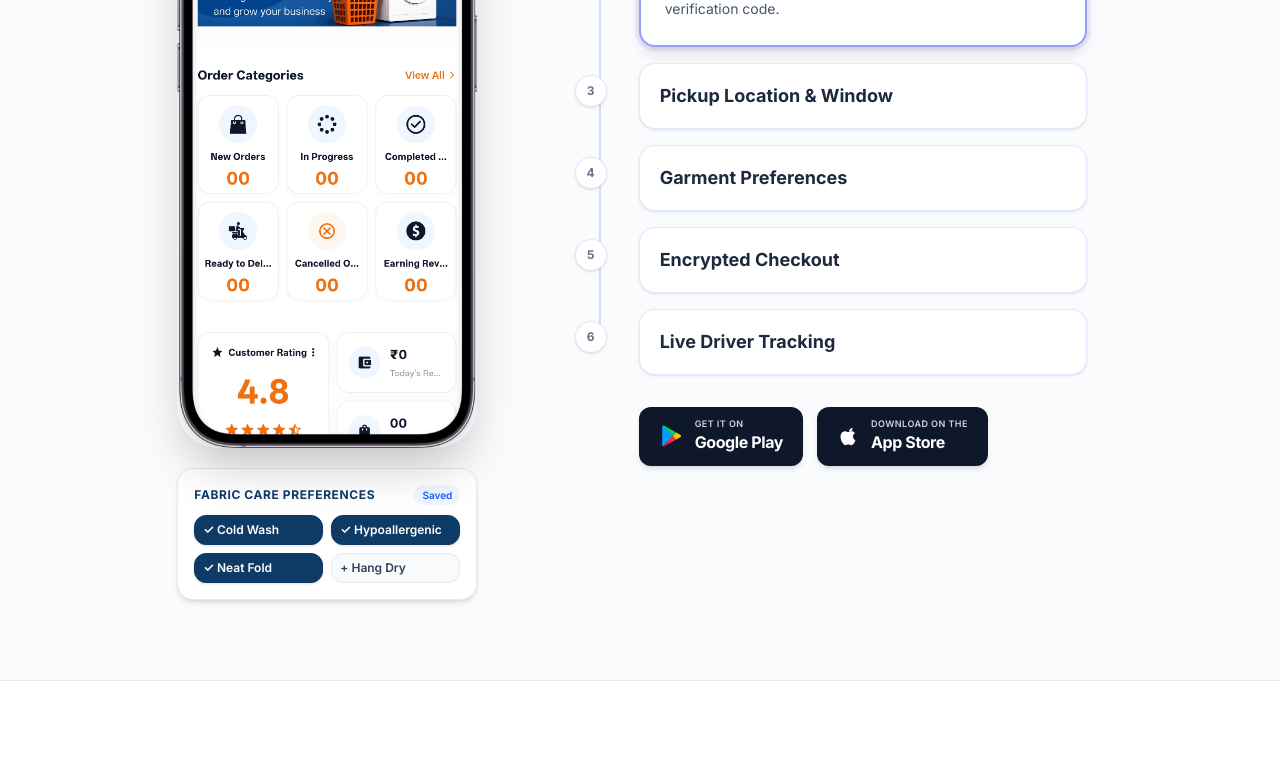
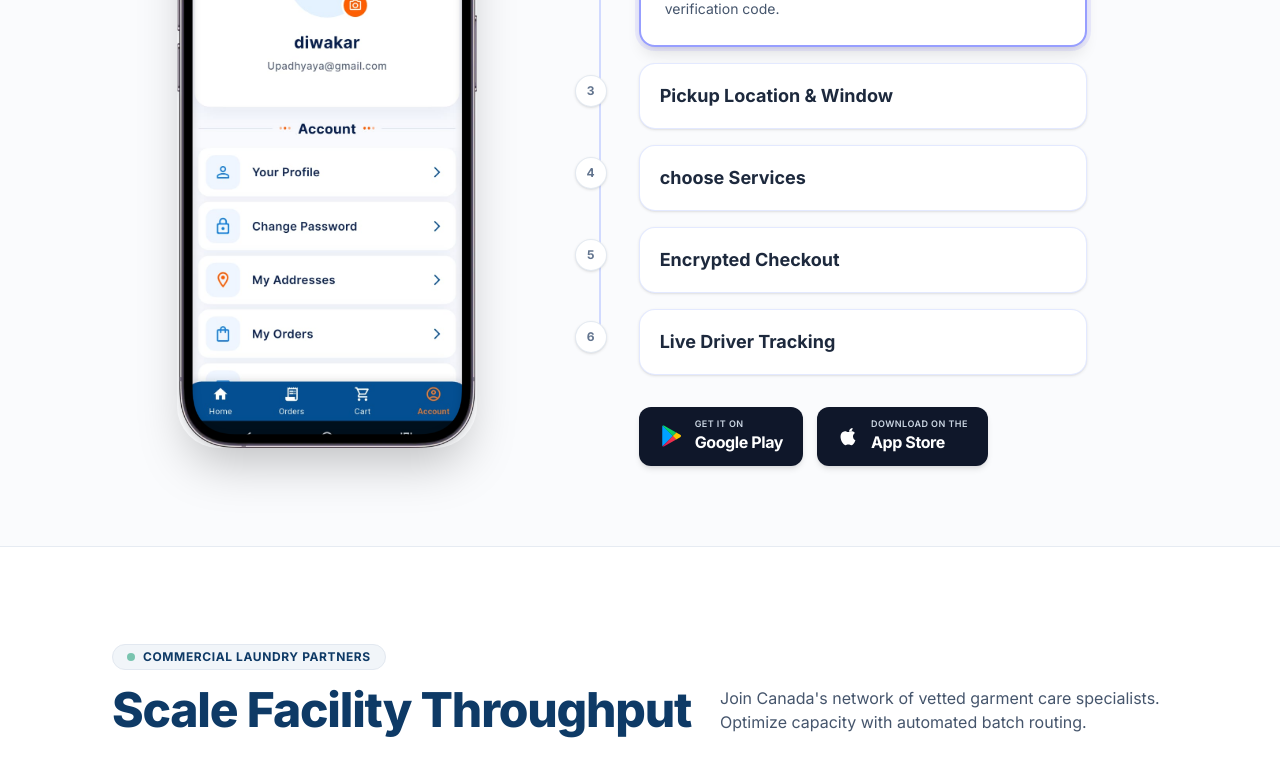
Before and after one commit to dev5techplodding/WasherWeb, a Next.js app: page /procedure in a window 1280 px wide. Shown: the part 1993-2770 px from the top of the page. Built offline with nearby package versions, Linux system fonts and the light colour scheme.

Commit message:
feat: add CustomerJourneySection component with interactive onboarding timeline

```diff
--- a/src/components/procedure/CustomerJourneySection.js
+++ b/src/components/procedure/CustomerJourneySection.js
@@ -10,7 +10,7 @@ const STEPS = [
     title: 'Create Account',
     badge: 'Quick Setup',
     desc: 'Provide your name, mobile number, and email address for fast profile setup.',
-    image: '/F1.jpg',
+    image: '/screens/csplash.png',
     icon: (
       <svg className="w-5 h-5" fill="none" viewBox="0 0 24 24" stroke="currentColor" strokeWidth={2}>
         <path strokeLinecap="round" strokeLinejoin="round" d="M16 7a4 4 0 11-8 0 4 4 0 018 0zM12 14a7 7 0 00-7 7h14a7 7 0 00-7-7z" />
@@ -22,7 +22,7 @@ const STEPS = [
     title: 'Verify Identity',
     badge: '2FA Shield',
     desc: 'Confirm your phone number using a 4-digit security verification code.',
-    image: '/F2.jpg',
+    image: '/screens/cprofile.jpeg',
     icon: (
       <svg className="w-5 h-5" fill="none" viewBox="0 0 24 24" stroke="currentColor" strokeWidth={2}>
         <path strokeLinecap="round" strokeLinejoin="round" d="M9 12l2 2 4-4m5.618-4.016A11.955 11.955 0 0112 2.944a11.955 11.955 0 01-8.618 3.04A12.02 12.02 0 003 9c0 5.591 3.824 10.29 9 11.622 5.176-1.332 9-6.03 9-11.622 0-1.042-.133-2.052-.382-3.016z" />
@@ -34,7 +34,7 @@ const STEPS = [
     title: 'Pickup Location & Window',
     badge: 'Smart Geocode',
     desc: 'Enter your address, preferred service window, and concierge desk or buzzer notes.',
-    image: '/F1.jpg',
+    image: '/screens/cservcies.jpeg',
     icon: (
       <svg className="w-5 h-5" fill="none" viewBox="0 0 24 24" stroke="currentColor" strokeWidth={2}>
         <path strokeLinecap="round" strokeLinejoin="round" d="M17.657 16.657L13.414 20.9a1.998 1.998 0 01-2.827 0l-4.244-4.243a8 8 0 1111.314 0z" />
@@ -44,10 +44,10 @@ const STEPS = [
   },
   {
     id: 4,
-    title: 'Garment Preferences',
+    title: 'choose Services',
     badge: 'Fabric Care',
     desc: 'Select wash temperature, eco-detergents, and fold or hanger options.',
-    image: '/F2.jpg',
+    image: '/screens/caddcloth.jpeg',
     icon: (
       <svg className="w-5 h-5" fill="none" viewBox="0 0 24 24" stroke="currentColor" strokeWidth={2}>
         <path strokeLinecap="round" strokeLinejoin="round" d="M5 3v4M3 5h4M6 17v4m-2-2h4m5-16l2.286 6.857L21 12l-5.714 2.143L13 21l-2.286-6.857L5 12l5.714-2.143L13 3z" />
@@ -59,7 +59,7 @@ const STEPS = [
     title: 'Encrypted Checkout',
     badge: 'Encrypted',
     desc: 'Transparent itemized billing with Apple Pay, Google Pay, or Card setup.',
-    image: '/F1.jpg',
+    image: '/screens/corder.jpeg',
     icon: (
       <svg className="w-5 h-5" fill="none" viewBox="0 0 24 24" stroke="currentColor" strokeWidth={2}>
         <path strokeLinecap="round" strokeLinejoin="round" d="M3 10h18M7 15h1m4 0h1m-7 4h12a2 2 0 002-2V7a2 2 0 00-2-2H5a2 2 0 00-2 2v10a2 2 0 002 2z" />
@@ -71,7 +71,7 @@ const STEPS = [
     title: 'Live Driver Tracking',
     badge: 'Real-time GPS',
     desc: 'Track your assigned valet driver in real-time as they arrive for pickup.',
-    image: '/F2.jpg',
+    image: '/screens/cprofile (2).jpeg',
     icon: (
       <svg className="w-5 h-5" fill="none" viewBox="0 0 24 24" stroke="currentColor" strokeWidth={2}>
         <path strokeLinecap="round" strokeLinejoin="round" d="M13 16V6a1 1 0 00-1-1H4a1 1 0 00-1 1v10a1 1 0 001 1h1m8-1a1 1 0 01-1 1H9m4-1V8a1 1 0 011-1h2.586a1 1 0 01.707.293l3.414 3.414a1 1 0 01.293.707V16a1 1 0 01-1 1h-1m-6-1a2 2 0 104 0m-4 0a2 2 0 114 0m-6 0a2 2 0 104 0m-4 0a2 2 0 114 0" />
@@ -151,7 +151,7 @@ export default function CustomerJourneySection() {
             </div>
 
             {/* Fabric Preferences Toggle Card */}
-            <div className="w-full max-w-[290px] sm:max-w-[300px] rounded-2xl p-4 bg-white border border-slate-200/90 shadow-md">
+            {/* <div className="w-full max-w-[290px] sm:max-w-[300px] rounded-2xl p-4 bg-white border border-slate-200/90 shadow-md">
               <div className="flex items-center justify-between mb-2.5">
                 <h4 className="text-xs font-bold uppercase tracking-wider text-[#0E3A66]">
                   Fabric Care Preferences
@@ -167,8 +167,7 @@ export default function CustomerJourneySection() {
                     <button
                       key={pref}
                       onClick={() => togglePref(pref)}
-                      className={`py-1.5 px-2 rounded-xl text-xs font-semibold transition-all border text-left ${
-                        isSel
+                      className={`py-1.5 px-2 rounded-xl text-xs font-semibold transition-all border text-left ${isSel
                         ? 'bg-[#0E3A66] text-white border-[#0E3A66] shadow-sm'
                         : 'bg-slate-50 text-slate-700 border-slate-200 hover:bg-slate-100'
                         }`}
@@ -179,7 +178,7 @@ export default function CustomerJourneySection() {
                   );
                 })}
               </div>
-            </div>
+            </div> */}
           </div>
 
           {/* Right Column: Timeline UI Matching User's Reference Screenshot */}
@@ -216,8 +215,7 @@ export default function CustomerJourneySection() {
                     {/* Step Card */}
                     <div
                       onClick={() => setActiveStep(step.id)}
-                      className={`relative cursor-pointer rounded-2xl transition-all duration-300 overflow-hidden ${
-                        isActive
+                      className={`relative cursor-pointer rounded-2xl transition-all duration-300 overflow-hidden ${isActive
                         ? 'bg-white border-2 border-indigo-400/80 ring-4 ring-indigo-500/10 p-5 sm:p-6 shadow-lg'
                         : 'bg-white border border-indigo-100/90 hover:border-indigo-200 hover:shadow px-5 py-4 shadow-sm'
                         }`}
```
Lines whose indentation alone changed are shown as unchanged.
